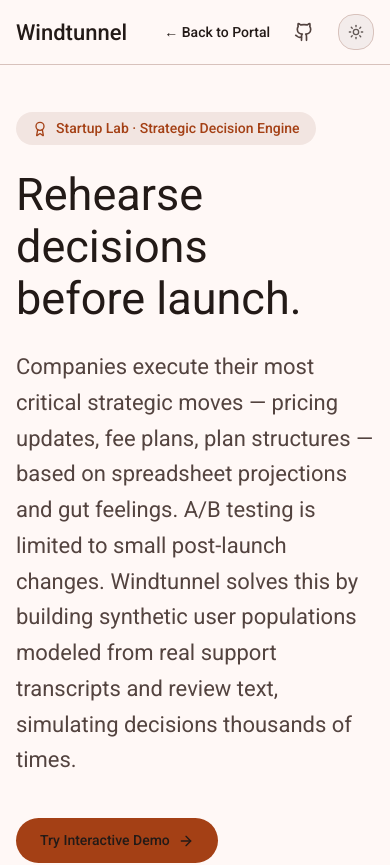
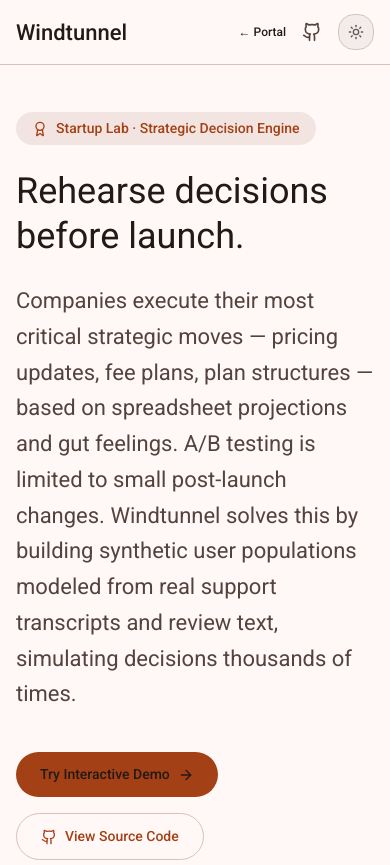
Before and after one commit to Bahniman/windtunnel, a React (Vite) app: page / in a window 390 px wide. Shown: the top 865 px of the page. Built offline with nearby package versions, Linux system fonts and the light colour scheme.

Commit message:
Fix mobile header: responsive Back to Portal text, reduced nav gap, smaller mobile h1

```diff
--- a/src/page.tsx
+++ b/src/page.tsx
@@ -25,12 +25,13 @@
                 Windtunnel
               </span>
             </a>
-            <nav className="flex items-center gap-4">
+            <nav className="flex items-center gap-2 sm:gap-4">
               <a
                 href="https://bahniman.github.io"
-                className="text-label-lg font-medium hover:text-primary transition-colors"
+                className="text-xs sm:text-sm font-medium hover:text-primary transition-colors whitespace-nowrap"
               >
-                ← Back to Portal
+                <span className="hidden sm:inline">← Back to Portal</span>
+                <span className="sm:hidden">← Portal</span>
               </a>
               <a
                 href="https://github.com/Bahniman/windtunnel"
@@ -55,7 +56,7 @@
             <div className="inline-flex items-center gap-2 rounded-full bg-surface-container-high px-4 py-1.5 text-label-lg font-medium text-primary">
               <Award className="h-4 w-4" /> Startup Lab · Strategic Decision Engine
             </div>
-            <h1 className="text-[45px] leading-[52px] md:text-[57px] md:leading-[64px] font-normal text-on-surface">
+            <h1 className="text-4xl leading-tight md:text-[57px] md:leading-[64px] font-normal text-on-surface">
               Rehearse decisions<br />before launch.
             </h1>
             <p className="text-title-lg leading-relaxed text-on-surface-variant max-w-[760px]">
```
Also changed, not shown: 4 other files (tests, documents, lock files or other folders).
